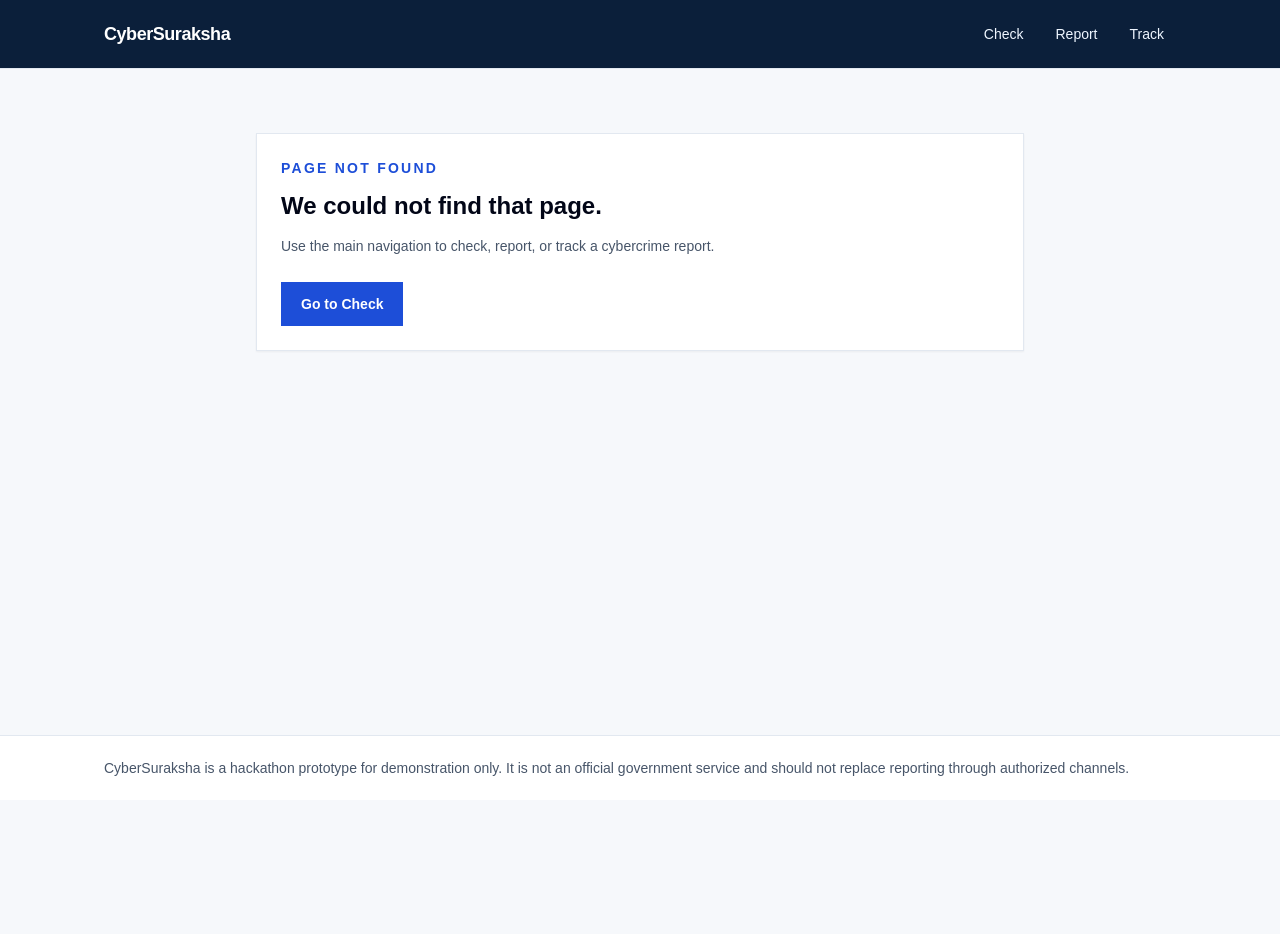
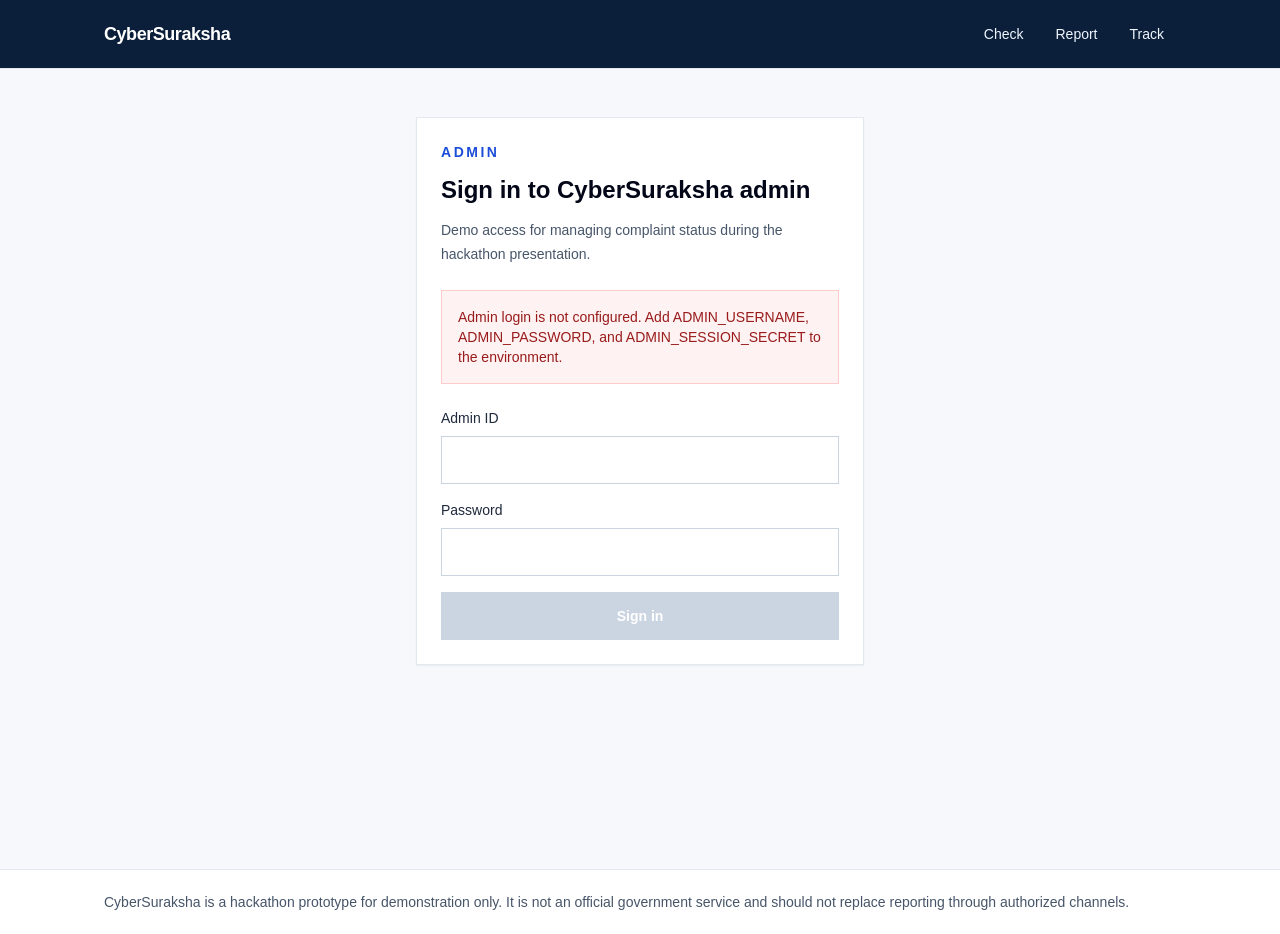
Before and after one commit to aiwithdg/cybersuraksha, a Next.js app: page /admin/login in a window 1280 px wide. Before the commit this address had no page. Before the commit the page ends 800 px from the top, so only its background shows below. Built offline with nearby package versions, Linux system fonts and the light colour scheme; no server answers.

Commit message:
Protect admin dashboard with login

```diff
--- a/app/admin/complaints/page.tsx
+++ b/app/admin/complaints/page.tsx
@@ -1,5 +1,7 @@
 import { revalidatePath } from "next/cache";
 import Link from "next/link";
+import { redirect } from "next/navigation";
+import { clearAdminSession, isAdminAuthenticated } from "@/lib/admin-auth";
 import { createAdminClient } from "@/lib/supabase/admin";
 import type { Complaint, ComplaintStatus } from "@/lib/types";
 
@@ -22,6 +24,10 @@ type ComplaintRow = Complaint & {
 };
 
 export default async function AdminComplaintsPage() {
+  if (!isAdminAuthenticated()) {
+    redirect("/admin/login");
+  }
+
   const supabaseUrl = process.env.NEXT_PUBLIC_SUPABASE_URL;
   const serviceRoleKey = process.env.SUPABASE_SERVICE_ROLE_KEY;
 
@@ -146,6 +152,10 @@ export default async function AdminComplaintsPage() {
 async function advanceComplaintStatus(formData: FormData) {
   "use server";
 
+  if (!isAdminAuthenticated()) {
+    redirect("/admin/login");
+  }
+
   const complaintId = formData.get("complaint_id");
   const status = formData.get("status");
   const note = formData.get("note");
@@ -176,13 +186,30 @@ async function advanceComplaintStatus(formData: FormData) {
   revalidatePath("/admin/complaints");
 }
 
+async function logout() {
+  "use server";
+
+  clearAdminSession();
+  redirect("/admin/login");
+}
+
 function AdminShell({ children }: { children: React.ReactNode }) {
   return (
     <main className="min-h-screen bg-[#f6f8fb] px-6 py-10 text-slate-950 sm:px-8 lg:px-10">
       <section className="mx-auto w-full max-w-6xl">
-        <Link href="/" className="text-sm font-medium text-slate-600 hover:text-[#1d4ed8]">
-          Back to check
-        </Link>
+        <div className="flex flex-wrap items-center justify-between gap-3">
+          <Link href="/" className="text-sm font-medium text-slate-600 hover:text-[#1d4ed8]">
+            Back to check
+          </Link>
+          <form action={logout}>
+            <button
+              type="submit"
+              className="border border-slate-300 px-3 py-2 text-sm font-semibold text-slate-700 transition hover:border-slate-400"
+            >
+              Sign out
+            </button>
+          </form>
+        </div>
         <p className="mt-5 text-sm font-semibold uppercase tracking-[0.18em] text-[#1d4ed8]">
           Internal Demo Admin
         </p>
--- /dev/null
+++ b/app/admin/login/page.tsx
@@ -0,0 +1,86 @@
+import { redirect } from "next/navigation";
+import { adminAuthConfigured, credentialsMatch, isAdminAuthenticated, setAdminSession } from "@/lib/admin-auth";
+
+export const dynamic = "force-dynamic";
+
+export default function AdminLoginPage({
+  searchParams,
+}: {
+  searchParams?: { error?: string };
+}) {
+  if (isAdminAuthenticated()) {
+    redirect("/admin/complaints");
+  }
+
+  const isConfigured = adminAuthConfigured();
+
+  return (
+    <main className="min-h-screen bg-[#f6f8fb] px-6 py-12 text-slate-950 sm:px-8 lg:px-10">
+      <section className="mx-auto w-full max-w-md border border-slate-200 bg-white p-6 shadow-sm">
+        <p className="text-sm font-semibold uppercase tracking-[0.18em] text-[#1d4ed8]">
+          Admin
+        </p>
+        <h1 className="mt-3 text-2xl font-semibold">Sign in to CyberSuraksha admin</h1>
+        <p className="mt-3 text-sm leading-6 text-slate-600">
+          Demo access for managing complaint status during the hackathon presentation.
+        </p>
+
+        {!isConfigured ? (
+          <div className="mt-6 border border-red-200 bg-red-50 p-4 text-sm font-medium text-red-800">
+            Admin login is not configured. Add ADMIN_USERNAME, ADMIN_PASSWORD, and ADMIN_SESSION_SECRET to the environment.
+          </div>
+        ) : null}
+
+        <form action={login} className="mt-6 grid gap-4">
+          <label className="block">
+            <span className="mb-2 block text-sm font-medium text-slate-800">Admin ID</span>
+            <input
+              name="username"
+              autoComplete="username"
+              className="h-12 w-full border border-slate-300 px-4 text-base outline-none transition focus:border-[#1d4ed8] focus:ring-2 focus:ring-[#1d4ed8]/20"
+            />
+          </label>
+          <label className="block">
+            <span className="mb-2 block text-sm font-medium text-slate-800">Password</span>
+            <input
+              name="password"
+              type="password"
+              autoComplete="current-password"
+              className="h-12 w-full border border-slate-300 px-4 text-base outline-none transition focus:border-[#1d4ed8] focus:ring-2 focus:ring-[#1d4ed8]/20"
+            />
+          </label>
+          {searchParams?.error ? (
+            <p className="text-sm font-medium text-red-700" role="alert">
+              Invalid admin ID or password.
+            </p>
+          ) : null}
+          <button
+            type="submit"
+            disabled={!isConfigured}
+            className="h-12 bg-[#1d4ed8] px-5 text-sm font-semibold text-white transition hover:bg-[#153e75] disabled:cursor-not-allowed disabled:bg-slate-300"
+          >
+            Sign in
+          </button>
+        </form>
+      </section>
+    </main>
+  );
+}
+
+async function login(formData: FormData) {
+  "use server";
+
+  const username = formData.get("username");
+  const password = formData.get("password");
+
+  if (
+    typeof username !== "string" ||
+    typeof password !== "string" ||
+    !credentialsMatch(username, password)
+  ) {
+    redirect("/admin/login?error=1");
+  }
+
+  setAdminSession(username);
+  redirect("/admin/complaints");
+}
--- /dev/null
+++ b/app/admin/page.tsx
@@ -0,0 +1,5 @@
+import { redirect } from "next/navigation";
+
+export default function AdminPage() {
+  redirect("/admin/complaints");
+}
--- /dev/null
+++ b/lib/admin-auth.ts
@@ -0,0 +1,80 @@
+import "server-only";
+
+import { createHmac, timingSafeEqual } from "crypto";
+import { cookies } from "next/headers";
+
+const adminSessionCookie = "cybersuraksha_admin";
+
+export function getAdminCredentials() {
+  return {
+    username: process.env.ADMIN_USERNAME,
+    password: process.env.ADMIN_PASSWORD,
+    sessionSecret: process.env.ADMIN_SESSION_SECRET,
+  };
+}
+
+export function adminAuthConfigured() {
+  const credentials = getAdminCredentials();
+  return Boolean(credentials.username && credentials.password && credentials.sessionSecret);
+}
+
+export function isAdminAuthenticated() {
+  const credentials = getAdminCredentials();
+
+  if (!credentials.username || !credentials.sessionSecret) {
+    return false;
+  }
+
+  const cookieValue = cookies().get(adminSessionCookie)?.value;
+
+  if (!cookieValue) {
+    return false;
+  }
+
+  return cookieValue === createAdminSessionToken(credentials.username, credentials.sessionSecret);
+}
+
+export function setAdminSession(username: string) {
+  const { sessionSecret } = getAdminCredentials();
+
+  if (!sessionSecret) {
+    return;
+  }
+
+  cookies().set(adminSessionCookie, createAdminSessionToken(username, sessionSecret), {
+    httpOnly: true,
+    sameSite: "lax",
+    secure: process.env.NODE_ENV === "production",
+    path: "/admin",
+    maxAge: 60 * 60 * 8,
+  });
+}
+
+export function clearAdminSession() {
+  cookies().delete(adminSessionCookie);
+}
+
+export function credentialsMatch(username: string, password: string) {
+  const credentials = getAdminCredentials();
+
+  if (!credentials.username || !credentials.password) {
+    return false;
+  }
+
+  return safeEqual(username, credentials.username) && safeEqual(password, credentials.password);
+}
+
+function createAdminSessionToken(username: string, secret: string) {
+  const signature = createHmac("sha256", secret).update(username).digest("hex");
+  return `${username}.${signature}`;
+}
+
+function safeEqual(input: string, expected: string) {
+  const inputBuffer = Buffer.from(input);
+  const expectedBuffer = Buffer.from(expected);
+
+  return (
+    inputBuffer.length === expectedBuffer.length &&
+    timingSafeEqual(inputBuffer, expectedBuffer)
+  );
+}
```
Also changed, not shown: 2 other files (tests, documents, lock files or other folders).
